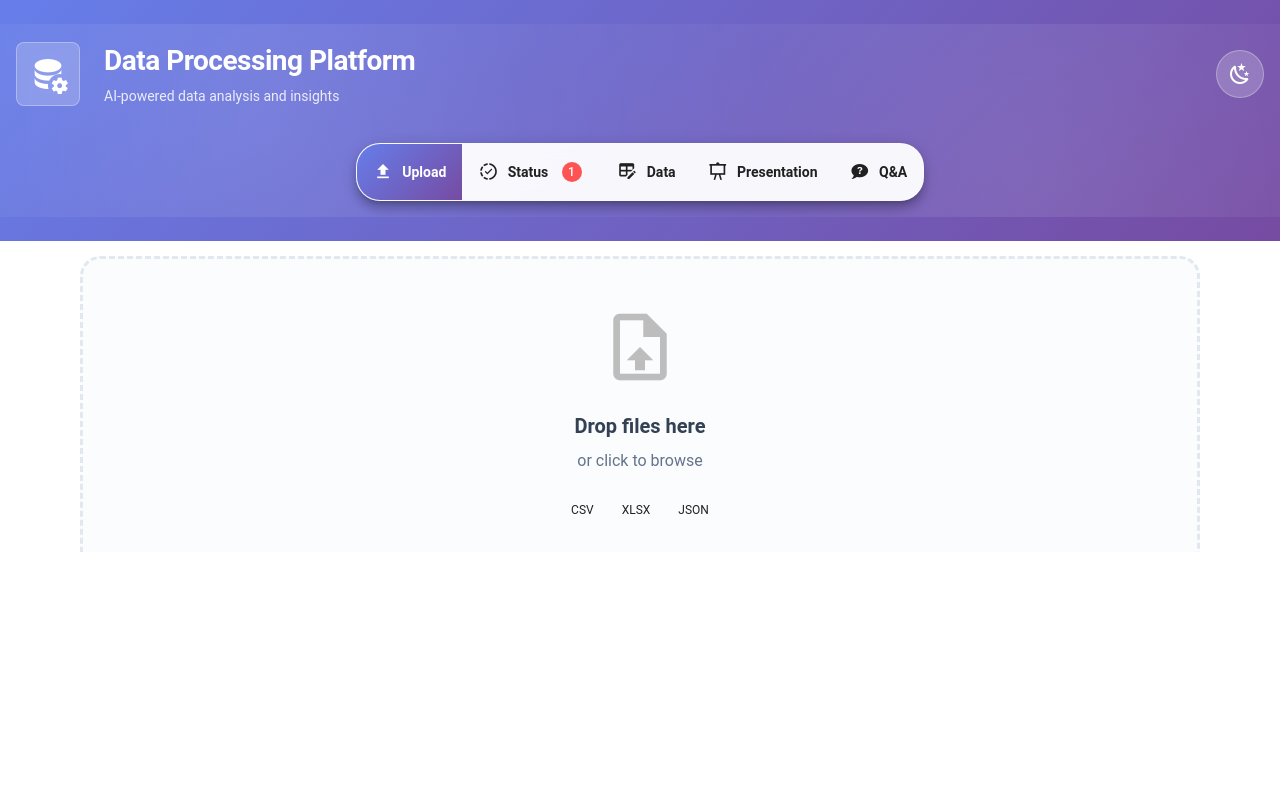
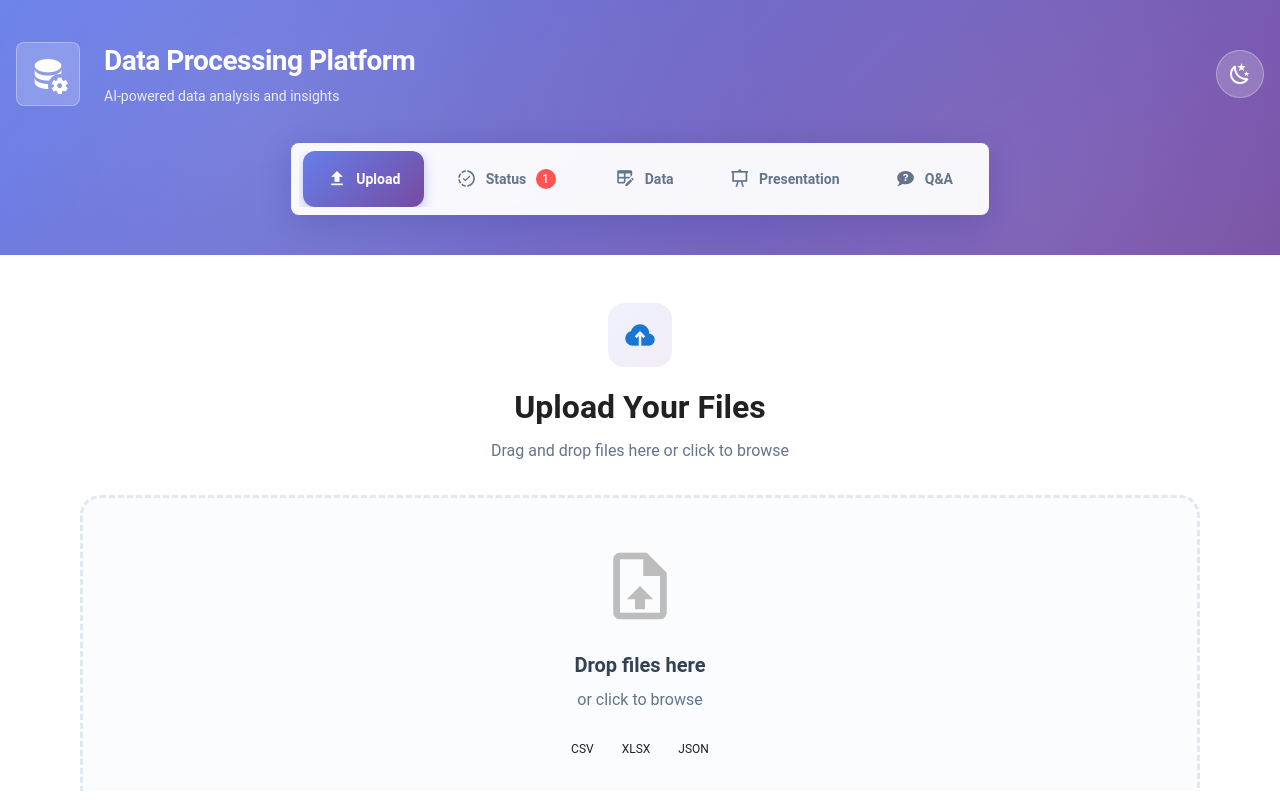
Before and after one commit to SoPiPy/test-loader, a Vue app: page / in a window 1280 px wide. Built offline with nearby package versions, Linux system fonts and the light colour scheme.

Commit message:
Updated Dashboard.vue

```diff
--- a/src/views/Dashboard.vue
+++ b/src/views/Dashboard.vue
@@ -1,11 +1,7 @@
 <template>
   <v-app>
-    <v-app-bar
-      color="transparent"
-      class="modern-header"
-      elevation="0"
-      height="auto"
-    >
+    <v-main class="modern-main">
+      <div class="modern-header">
         <div class="header-gradient"></div>
 
         <v-container fluid class="header-container">
@@ -41,7 +37,7 @@
 
           <v-row justify="center" class="tabs-row">
             <v-col cols="auto">
-            <v-card class="floating-tabs" rounded="xl" elevation="8">
+              <v-card class="floating-tabs" rounded="lg" elevation="0">
                 <v-tabs
                   v-model="tab"
                   color="primary"
@@ -49,21 +45,23 @@
                   slider-color="transparent"
                   height="56"
                   show-arrows
+                  density="comfortable"
                 >
                   <v-tab
                     v-for="tabItem in tabs"
                     :key="tabItem.value"
                     :value="tabItem.value"
                     class="tab-item"
+                    rounded="lg"
                   >
-                  <v-icon :size="20" class="tab-icon mr-2">{{ tabItem.icon }}</v-icon>
+                    <v-icon :size="20" class="tab-icon">{{ tabItem.icon }}</v-icon>
                     <span class="tab-label">{{ tabItem.label }}</span>
                     <v-badge
                       v-if="tabItem.value === 'status' && activeJobsCount > 0"
                       :content="activeJobsCount"
                       color="error"
                       inline
-                    class="ml-2"
+                      class="tab-badge"
                     ></v-badge>
                   </v-tab>
                 </v-tabs>
@@ -71,10 +69,9 @@
             </v-col>
           </v-row>
         </v-container>
-    </v-app-bar>
+      </div>
 
-    <v-main class="modern-main">
-      <v-container fluid class="content-container pt-8">
+      <v-container fluid class="content-container">
         <v-window v-model="tab" class="fill-height">
           <v-window-item
             v-for="tabItem in tabs"
@@ -222,30 +219,62 @@ onUnmounted(() => {
 }
 
 .floating-tabs {
+  position: relative;
   background: rgba(255, 255, 255, 0.95) !important;
   backdrop-filter: blur(10px);
-  border: 1px solid rgba(255, 255, 255, 0.3);
+  box-shadow: 0 8px 32px rgba(31, 38, 135, 0.2) !important;
+  padding: 0.5rem;
 }
 
 .v-theme--dark .floating-tabs {
   background: rgba(30, 41, 59, 0.8) !important;
   border: 1px solid rgba(255, 255, 255, 0.1);
+  box-shadow: 0 8px 32px rgba(0, 0, 0, 0.4) !important;
+}
+
+:deep(.v-tabs) {
+  position: relative;
 }
 
 .tab-item {
+  position: relative;
   font-weight: 600;
   text-transform: none;
   letter-spacing: normal;
+  min-width: auto;
+  padding: 0.75rem 1.5rem;
+  margin: 0 0.25rem;
+  transition: all 0.3s cubic-bezier(0.4, 0, 0.2, 1);
+  z-index: 2;
+  color: #64748b;
+  border-radius: 12px;
+}
+
+.v-theme--dark .tab-item {
+  color: #94a3b8;
+}
+
+.tab-item:hover:not(.v-tab--selected) {
+  background: rgba(102, 126, 234, 0.08);
+  color: #667eea;
+  border-radius: 12px;
+}
+
+.v-theme--dark .tab-item:hover:not(.v-tab--selected) {
+  background: rgba(147, 197, 253, 0.08);
+  color: #93c5fd;
 }
 
 :deep(.v-tab--selected) {
-  background: linear-gradient(135deg, #667eea 0%, #764ba2 100%);
+  background: linear-gradient(135deg, #667eea 0%, #764ba2 100%) !important;
   color: white !important;
-  border-radius: 12px;
+  box-shadow: 0 4px 12px rgba(102, 126, 234, 0.4);
+  border-radius: 12px !important;
 }
 
 .v-theme--dark :deep(.v-tab--selected) {
-  background: linear-gradient(135deg, #3b82f6 0%, #8b5cf6 100%);
+  background: linear-gradient(135deg, #3b82f6 0%, #8b5cf6 100%) !important;
+  box-shadow: 0 4px 12px rgba(59, 130, 246, 0.4);
 }
 
 :deep(.v-tab--selected .v-icon) {
@@ -253,12 +282,23 @@ onUnmounted(() => {
 }
 
 .tab-icon {
+  margin-right: 0.5rem;
   transition: all 0.3s ease;
+}
+
+.tab-label {
+  font-weight: 600;
+}
+
+.tab-badge {
+  margin-left: 0.25rem;
 }
 
 .modern-main {
   background: transparent;
   padding-top: 0 !important;
+  overflow-y: auto;
+  height: 100vh;
 }
 
 .content-container {
@@ -266,6 +306,7 @@ onUnmounted(() => {
   height: 100%;
   padding-left: 3rem;
   padding-right: 3rem;
+  padding-bottom: 2rem;
 }
 
 .fill-height {
```
Lines whose indentation alone changed are shown as unchanged.
